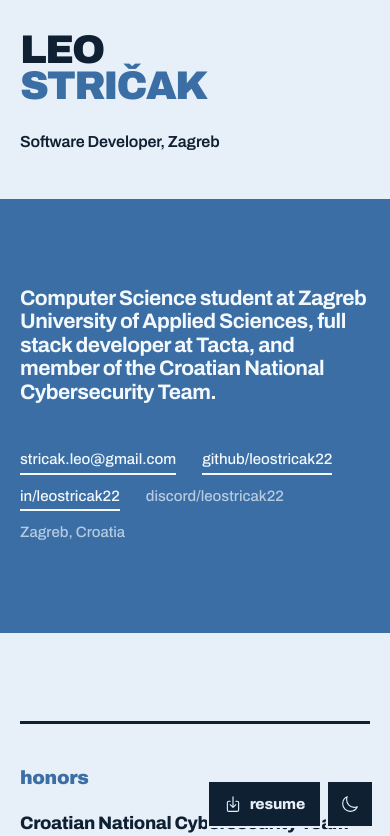
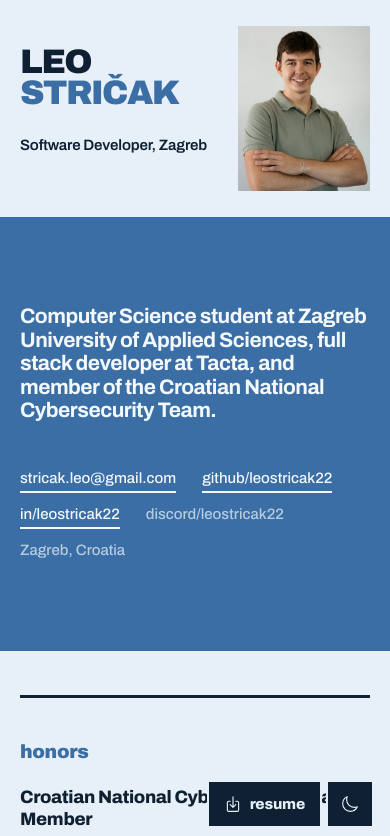
Before and after one commit to leostricak22/Resume, a React (Create React App) app: page / in a window 390 px wide. Shown: the top 836 px of the page. Built offline with nearby package versions, Linux system fonts and the light colour scheme.

Commit message:
Update design

```diff
--- a/src/components/Header.js
+++ b/src/components/Header.js
@@ -1,8 +1,9 @@
 import {HeaderData} from "../SectionData";
+import Portrait from "../assets/images/portrait.jpg";
 
 export default function Header() {
     return (
-        <>
+        <div className="hero">
             <header className="masthead">
                 <h1 className="name">
                     {HeaderData.name.split(" ").map((word) => <span className="nameWord" key={word}>{word}</span>)}
@@ -10,8 +11,6 @@ export default function Header() {
                 <p className="role">{HeaderData.role}</p>
             </header>
 
-            {/* Full-bleed colour band: the summary and contacts get poster
-                treatment instead of sitting quietly under the name. */}
             <div className="band">
                 <div className="bandInner">
                     <p className="summary">{HeaderData.intro}</p>
@@ -24,6 +23,10 @@ export default function Header() {
                     </p>
                 </div>
             </div>
-        </>
+
+            <div className="portrait">
+                <img src={Portrait} alt={HeaderData.name} />
+            </div>
+        </div>
     );
 }
--- a/src/index.css
+++ b/src/index.css
@@ -12,6 +12,7 @@
     --ink-soft: #6b8199;
     --loud: #3a6ea5;
     --loud-ink: #f2f8fc;
+    --photo-bg: #e7f0f8;
     --rule: #0f2033;
     --logo-boost: none;
 
@@ -35,6 +36,7 @@
     --ink-soft: #7d92a6;
     --loud: #7fb3e0;
     --loud-ink: #0a1420;
+    --photo-bg: #dfecf7;
     --rule: #e9f1f8;
     --logo-boost: brightness(1.8);
 }
@@ -62,9 +64,20 @@ body {
     padding: var(--s6) var(--pad) 120px;
 }
 
-/* --- Masthead ----------------------------------------------------------- */
+/* --- Hero (masthead + band + portrait) ---------------------------------- */
+
+/* Grid areas let the portrait move from beside the band (desktop) to beside
+   the name (mobile) without a second copy of the image in the DOM. */
+.hero {
+    display: grid;
+    grid-template-columns: minmax(0, 1fr) minmax(0, 340px);
+    grid-template-areas:
+        "masthead masthead"
+        "band     portrait";
+}
 
 .masthead {
+    grid-area: masthead;
     padding: clamp(32px, 7vw, 80px) var(--pad) var(--s5);
 }
 
@@ -74,7 +87,7 @@ body {
     margin: 0;
     display: flex;
     flex-direction: column;
-    font-size: clamp(40px, 7.5vw, 80px);
+    font-size: clamp(34px, 7.5vw, 80px);
     font-weight: 900;
     font-stretch: 118%;
     /* Tight, but with room for the caron on Č to clear the line above. */
@@ -103,13 +116,32 @@ body {
 /* --- Colour band -------------------------------------------------------- */
 
 .band {
+    grid-area: band;
     background: var(--loud);
     color: var(--loud-ink);
-    padding: var(--s6) var(--pad);
 }
 
 .bandInner {
     max-width: 1100px;
+    padding: var(--s6) var(--pad);
+}
+
+/* Full colour. A duotone here drained the skin tones and read as morbid; the
+   photo sits as its own panel against the band instead. */
+.portrait {
+    grid-area: portrait;
+    position: relative;
+    overflow: hidden;
+    background: var(--photo-bg);
+}
+
+.portrait img {
+    display: block;
+    width: 100%;
+    height: 100%;
+    object-fit: cover;
+    object-position: 50% 12%;
+    filter: saturate(1.05) contrast(1.02);
 }
 
 .summary {
@@ -419,6 +451,45 @@ a.contact:focus-visible {
 /* --- Responsive --------------------------------------------------------- */
 
 @media (max-width: 820px) {
+    .sections {
+        padding-top: var(--s5);
+    }
+
+    .band {
+        grid-template-columns: 1fr;
+    }
+
+    .hero {
+        grid-template-columns: minmax(0, 1fr) auto;
+        grid-template-areas:
+            "masthead portrait"
+            "band     band";
+        align-items: center;
+        column-gap: var(--s4);
+    }
+
+    /* 4:5 matches the source crop exactly, so nothing is cut. Scales with the
+       viewport so it stays generous without crowding the name at ~390px. */
+    .portrait {
+        width: clamp(132px, 32vw, 152px);
+        aspect-ratio: 4 / 5;
+        margin: var(--s4) var(--pad) var(--s4) 0;
+        align-self: center;
+    }
+
+    .portrait img {
+        object-position: 50% 50%;
+    }
+
+    /* The grid gap handles the separation now. */
+    .masthead {
+        padding-right: 0;
+    }
+
+    .role {
+        font-size: 15px;
+    }
+
     .section {
         grid-template-columns: 1fr;
         gap: var(--s4);
```
Also changed, not shown: src/assets/images/portrait.jpg (added).
